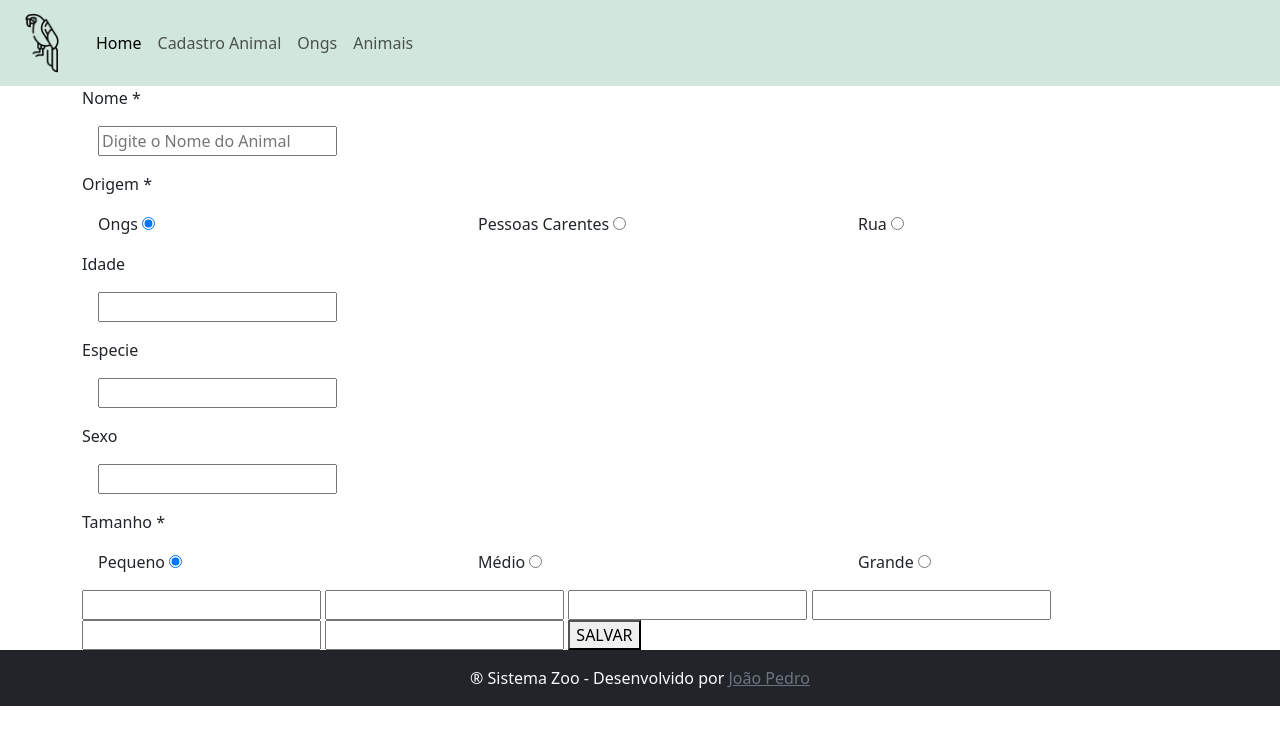
After one commit to JohnPdro/sistema-php-guia, a PHP site: page /animais-novo.php in a window 1280 px wide. The commit adds this page. Shown: the top 745 px of the page. Run offline with PHP 8.4, Linux system fonts and the light colour scheme.

Commit message:
Criando fromulário

```diff
--- /dev/null
+++ b/animais-novo.php
@@ -0,0 +1,81 @@
+<?php
+include "cabecalho.php";
+?>
+
+<main class="container">
+  <form action="animais-salvar.php" method="post">
+    <div class="row">
+      <label for="nome">Nome *</label>
+      <div class="col m-3">
+        <input name="nome" id="nome" type="text" placeholder="Digite o Nome do Animal">
+      </div>
+    </div>
+
+    <div class="row">
+      <label for="origem">Origem *</label>
+      <div class="col m-3">
+        <label for="origem-ong">Ongs</label>
+        <input name="origem" value="Ongs" id="origem-ong" type="radio" checked>
+      </div>
+      <div class="col m-3">
+        <label for="origem-pessoa">Pessoas Carentes</label>
+        <input name="origem" value="Pessoa Carente" id="origem-pessoa" type="radio">
+      </div>
+      <div class="col m-3">
+        <label for="origem-rua">Rua</label>
+        <input name="origem" value="Rua" id="origem-rua" type="radio">
+      </div>
+    </div>
+
+
+    <div class="row">
+      <label for="idade">Idade</label>
+      <div class="col m-3">
+        <input name="idade" id="idade" type="number">
+      </div>
+    </div>
+
+    <div class="row">
+      <label for="especie">Especie</label>
+      <div class="col m-3">
+        <input name="especie" id="especie" type="text">
+      </div>
+    </div>
+
+    <div class="row">
+      <label for="sexo">Sexo</label>
+      <div class="col m-3">
+        <input name="sexo">
+      </div>
+    </div>
+
+    <div class="row">
+      <label for="tamanho">Tamanho *</label>
+      <div class="col m-3">
+        <label for="tamanho-p">Pequeno</label>
+        <input name="tamanho" value="Pequeno" id="tamanho-p" type="radio" checked>
+      </div>
+      <div class="col m-3">
+        <label for="tamanho-m">Médio</label>
+        <input name="tamanho" value="Médio" id="tamanho-m" type="radio">
+      </div>
+      <div class="col m-3">
+        <label for="tamanho-g">Grande</label>
+        <input name="tamanho" value="Grande" id="tamanho-g" type="radio">
+      </div>
+    </div>
+
+    <input name="foto">
+    <input name="cidade">
+    <input name="estado">
+    <input name="sobre">
+    <input name="ambiente">
+    <input name="comportamento">
+    <button type="submit">SALVAR</button>
+  </form>
+
+</main>
+
+<?php
+include "rodape.php";
+?>
--- /dev/null
+++ b/cabecalho.php
@@ -0,0 +1,39 @@
+<!DOCTYPE html>
+<html lang="pt-br">
+
+<head>
+  <meta charset="UTF-8">
+  <meta http-equiv="X-UA-Compatible" content="IE=edge">
+  <meta name="viewport" content="width=device-width, initial-scale=1.0">
+  <title>Animal</title>
+  <link rel="shortcut icon" href="img/logo.png" type="image/x-icon">
+  <link href="https://cdn.jsdelivr.net/npm/bootstrap@5.3.0-alpha3/dist/css/bootstrap.min.css" rel="stylesheet" integrity="sha384-KK94CHFLLe+nY2dmCWGMq91rCGa5gtU4mk92HdvYe+M/SXH301p5ILy+dN9+nJOZ" crossorigin="anonymous">
+
+  <link rel="stylesheet" href="https://cdn.jsdelivr.net/npm/bootstrap-icons@1.10.5/font/bootstrap-icons.css">
+</head>
+
+<body>
+  <nav class="navbar navbar-expand-lg bg-success-subtle">
+    <div class="container-fluid">
+      <a class="navbar-brand" href="index.php"><img src="img/logo.png" width="60"></a>
+      <button class="navbar-toggler" type="button" data-bs-toggle="collapse" data-bs-target="#navbarSupportedContent" aria-controls="navbarSupportedContent" aria-expanded="false" aria-label="Toggle navigation">
+        <span class="navbar-toggler-icon"></span>
+      </button>
+      <div class="collapse navbar-collapse" id="navbarSupportedContent">
+        <ul class="navbar-nav me-auto mb-2 mb-lg-0">
+          <li class="nav-item">
+            <a class="nav-link active" aria-current="page" href="index.php">Home</a>
+          </li>
+          <li class="nav-item">
+            <a class="nav-link" href="cadastro.php">Cadastro Animal</a>
+          </li>
+          <li class="nav-item">
+            <a class="nav-link" href="ongs.php">Ongs</a>
+          </li>
+          <li class="nav-item">
+            <a class="nav-link" href="animais.php">Animais</a>
+          </li>
+        </ul>
+      </div>
+    </div>
+  </nav>
--- /dev/null
+++ b/rodape.php
@@ -0,0 +1,7 @@
+<footer class="container-fluid g-0 bg-dark text-light">
+  <div class="row p-3">
+    <div class="col text-center">
+      &reg; Sistema Zoo - Desenvolvido por <a class="text-secondary" href="mailto:joao.pdrofs@gmail.com">João Pedro</a>
+    </div>
+  </div>
+</footer>
```
Also changed, not shown: animais-salvar.php (added, +38 -0 lines), animais.php (added, +19 -0 lines), cadastro.php (+6 -49 lines), index.php (+13 -50 lines), ongs.php (+6 -48 lines), img/animais.png (added), img/voltar.png (added).
